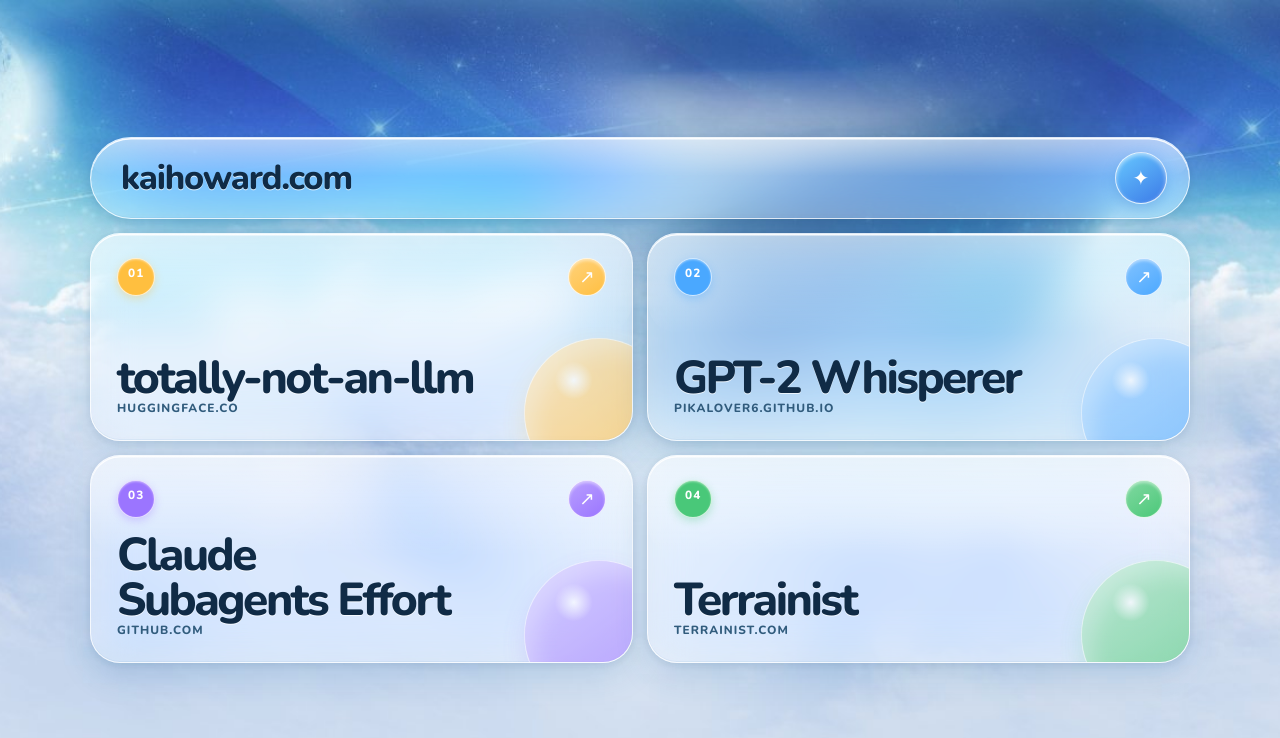
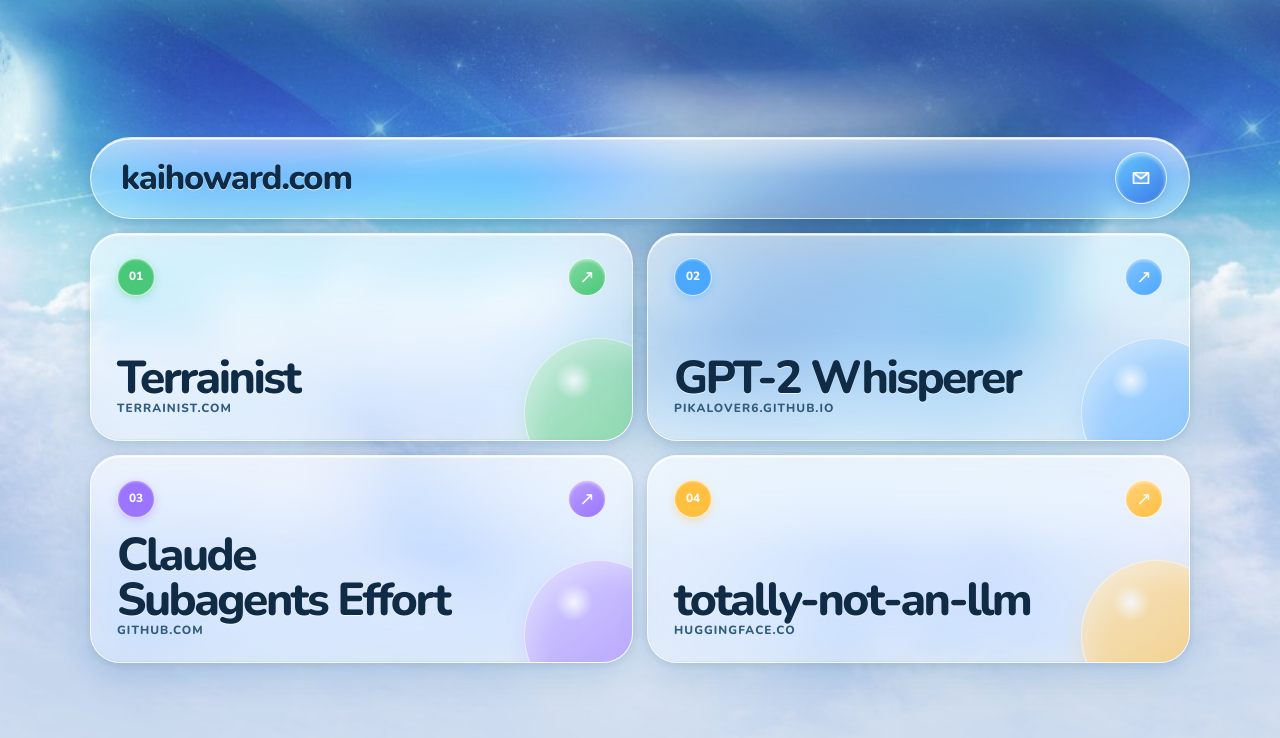
Before and after one commit to pikalover6/kaihoward, a React (Vite) app: page / in a window 1280 px wide. Shown: the top 738 px of the page. Built offline with nearby package versions, Linux system fonts and the light colour scheme.

Commit message:
Refine project cards and mail link

```diff
--- a/src/App.css
+++ b/src/App.css
@@ -59,7 +59,7 @@
   text-shadow: 0 1px 0 rgba(255, 255, 255, 0.75);
 }
 
-.title-bar > span {
+.mail-link {
   position: relative;
   z-index: 1;
   width: 52px;
@@ -67,13 +67,32 @@
   display: grid;
   place-items: center;
   color: #fff;
-  font-size: 1.25rem;
+  text-decoration: none;
   border: 1px solid rgba(255, 255, 255, 0.82);
   border-radius: 50%;
   background: linear-gradient(145deg, #68c9ff, #3b79e7);
   box-shadow:
     inset 0 2px 4px rgba(255, 255, 255, 0.55),
     0 5px 14px rgba(40, 111, 196, 0.28);
+  transition: transform 180ms ease, filter 180ms ease;
+}
+
+.mail-link svg {
+  width: 24px;
+  height: 24px;
+  fill: rgba(255, 255, 255, 0.14);
+  stroke: currentColor;
+  stroke-linecap: round;
+  stroke-linejoin: round;
+  stroke-width: 1.7;
+}
+
+.mail-link:hover,
+.mail-link:focus-visible {
+  transform: translateY(-2px) scale(1.04);
+  filter: brightness(1.08) saturate(1.08);
+  outline: 2px solid rgba(255, 255, 255, 0.92);
+  outline-offset: 3px;
 }
 
 .project-grid {
@@ -143,7 +162,6 @@
   z-index: 1;
 }
 
-.project-number,
 .project-domain {
   font-size: 0.74rem;
   font-weight: 800;
@@ -152,11 +170,18 @@
 }
 
 .project-number {
-  width: fit-content;
-  padding: 6px 10px;
+  width: 38px;
+  height: 38px;
+  padding: 0;
+  display: grid;
+  place-items: center;
   color: #fff;
+  font-size: 0.74rem;
+  font-weight: 800;
+  line-height: 1;
+  letter-spacing: 0;
   border: 1px solid rgba(255, 255, 255, 0.75);
-  border-radius: 999px;
+  border-radius: 50%;
   background: var(--accent);
   box-shadow:
     inset 0 1px 2px rgba(255, 255, 255, 0.4),
@@ -215,7 +240,7 @@
     padding: 9px 10px 9px 22px;
   }
 
-  .title-bar > span {
+  .mail-link {
     width: 48px;
     height: 48px;
   }
--- a/src/App.jsx
+++ b/src/App.jsx
@@ -2,10 +2,10 @@
 
 const projects = [
   {
-    name: 'totally-not-an-llm',
-    domain: 'huggingface.co',
-    href: 'https://huggingface.co/totally-not-an-llm',
-    accent: '#ffbf3f',
+    name: 'Terrainist',
+    domain: 'terrainist.com',
+    href: 'https://terrainist.com/',
+    accent: '#49c879',
   },
   {
     name: 'GPT-2 Whisperer',
@@ -20,10 +20,10 @@
     accent: '#9b75ff',
   },
   {
-    name: 'Terrainist',
-    domain: 'terrainist.com',
-    href: 'https://terrainist.com/',
-    accent: '#49c879',
+    name: 'totally-not-an-llm',
+    domain: 'huggingface.co',
+    href: 'https://huggingface.co/totally-not-an-llm',
+    accent: '#ffbf3f',
   },
 ]
 
@@ -33,7 +33,16 @@
       <div className="layout">
         <header className="title-bar">
           <h1>kaihoward.com</h1>
-          <span aria-hidden="true">✦</span>
+          <a
+            className="mail-link"
+            href="mailto:kaihoward106@gmail.com"
+            aria-label="Email Kai Howard"
+          >
+            <svg viewBox="0 0 24 24" aria-hidden="true">
+              <path d="M4.5 6.75h15v10.5h-15z" />
+              <path d="m5 7.25 7 5.5 7-5.5" />
+            </svg>
+          </a>
         </header>
 
         <nav className="project-grid" aria-label="Projects">
```
